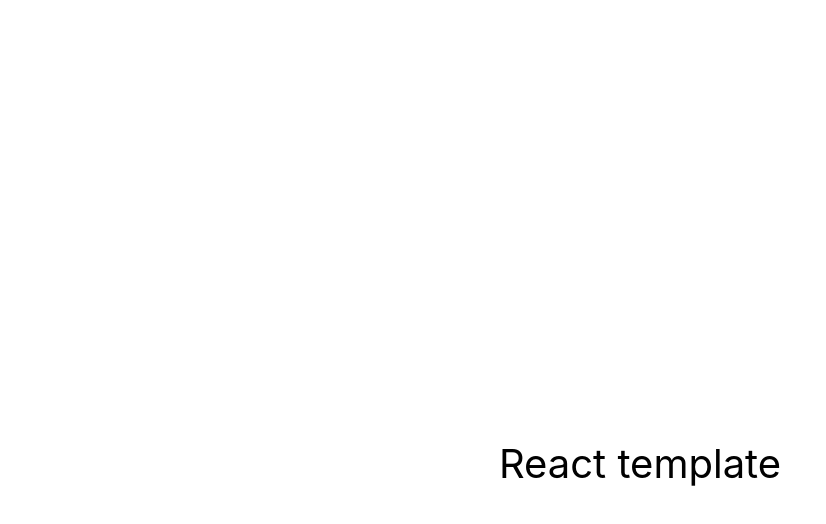
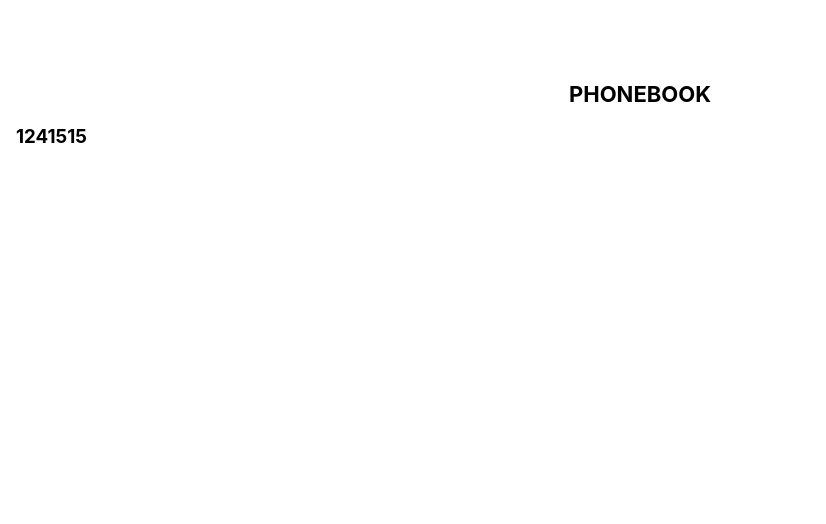
Before and after one commit to tanetti/goit-react-hw-02-phonebook, a React (Create React App) app: page / in a window 1280 px wide. Shown: the top 524 px of the page, without its empty margins (0-826 px from the left). Built offline with nearby package versions, Linux system fonts and the light colour scheme.

Commit message:
Add components

```diff
--- a/package.json
+++ b/package.json
@@ -7,6 +7,7 @@
     "@testing-library/jest-dom": "^5.16.5",
     "@testing-library/react": "^12.1.5",
     "@testing-library/user-event": "^13.5.0",
+    "formik": "^2.2.9",
     "modern-normalize": "^1.1.0",
     "prop-types": "^15.8.1",
     "react": "^18.2.0",
@@ -14,7 +15,8 @@
     "react-scripts": "5.0.1",
     "styled-components": "^5.3.5",
     "styled-system": "^5.1.5",
-    "web-vitals": "^2.1.3"
+    "web-vitals": "^2.1.3",
+    "yup": "^0.32.11"
   },
   "scripts": {
     "start": "react-scripts start",
--- a/src/components/App.jsx
+++ b/src/components/App.jsx
@@ -1,28 +1,13 @@
 import { GlobalStyles } from 'components/GlobalStyles';
 import { PageTitle } from 'components/PageTitle/PageTitle';
-import { Section, Container } from 'components/Shared';
+import { PhonebookSection } from './PhonebookSection/PhonebookSection';
 
 export const App = () => {
   return (
     <main>
       <GlobalStyles />
-      <PageTitle title="REACT APP" />
-      <Section>
-        <Container>
-          <div
-            style={{
-              height: '100vh',
-              display: 'flex',
-              justifyContent: 'center',
-              alignItems: 'center',
-              fontSize: 40,
-              color: '#010101',
-            }}
-          >
-            React template
-          </div>
-        </Container>
-      </Section>
+      <PageTitle title="My awesome phonebook" />
+      <PhonebookSection title="Phonebook" />
     </main>
   );
 };
--- /dev/null
+++ b/src/components/Phonebook/AddContactForm/AddContactForm.jsx
@@ -0,0 +1,11 @@
+import PropTypes from 'prop-types';
+import { Formik } from 'formik';
+
+export const AddContactForm = ({ contacts, onNewContactSubmit }) => {
+  return <h3>1241515</h3>;
+};
+
+AddContactForm.propTypes = {
+  contacts: PropTypes.array.isRequired,
+  onNewContactSubmit: PropTypes.func.isRequired,
+};
--- /dev/null
+++ b/src/components/Phonebook/Phonebook.jsx
@@ -0,0 +1,24 @@
+import { Component } from 'react';
+import { AddContactForm } from './AddContactForm/AddContactForm';
+
+export class Phonebook extends Component {
+  state = {
+    contacts: [],
+    name: '',
+  };
+
+  onNewContactSubmit = contact => {
+    console.log(contact);
+  };
+
+  render() {
+    console.log(this.state.contacts);
+
+    return (
+      <AddContactForm
+        contacts={this.state.contacts}
+        onNewContactSubmit={this.onNewContactSubmit}
+      />
+    );
+  }
+}
--- /dev/null
+++ b/src/components/PhonebookSection/PhonebookSection.jsx
@@ -0,0 +1,19 @@
+import PropTypes from 'prop-types';
+import { Section, Container } from 'components/Shared';
+import { SectionTitle } from './PhonebookSection.styled';
+import { Phonebook } from 'components/Phonebook/Phonebook';
+
+export const PhonebookSection = ({ title }) => {
+  return (
+    <Section>
+      <Container>
+        <SectionTitle>{title}</SectionTitle>
+        <Phonebook />
+      </Container>
+    </Section>
+  );
+};
+
+PhonebookSection.propTypes = {
+  title: PropTypes.string.isRequired,
+};
--- /dev/null
+++ b/src/components/PhonebookSection/PhonebookSection.styled.js
@@ -0,0 +1,7 @@
+import styled from 'styled-components';
+
+export const SectionTitle = styled.h2`
+  font-size: ${({ theme }) => theme.fontSizes.l};
+  text-align: center;
+  text-transform: uppercase;
+`;
```
Also changed, not shown: 1 other file (tests, documents, lock files or other folders).
